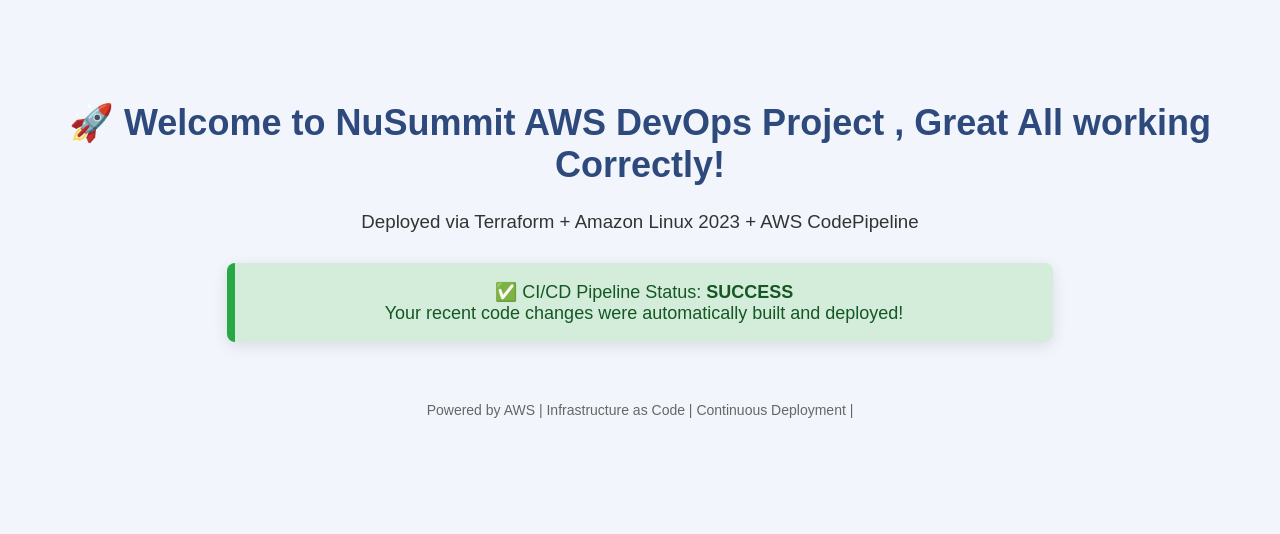
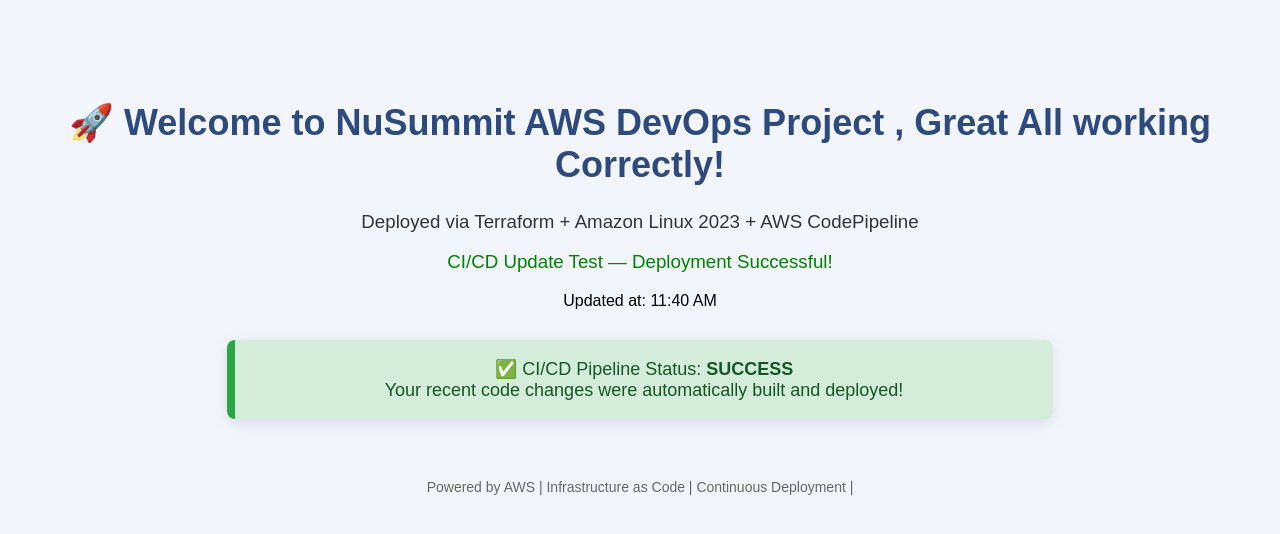
Before and after one commit to suraj-rokade/nusummit-aws-devops-task-v2, a plain HTML site: page app/index.html in a window 1280 px wide. Drawn offline with Linux system fonts and the light colour scheme.

Commit message:
Fresh deployment test after cleaning artifacts

```diff
--- a/app/index.html
+++ b/app/index.html
@@ -50,6 +50,8 @@
     <div class="container">
       <h1>🚀 Welcome to NuSummit AWS DevOps Project , Great All working Correctly!</h1>
       <h3>Deployed via Terraform + Amazon Linux 2023 + AWS CodePipeline</h3>
+      <h3 style="color: green;">CI/CD Update Test — Deployment Successful!</h3><p>Updated at: 11:40 AM</p>
+
 
       <div class="success-box">
         ✅ CI/CD Pipeline Status: <strong>SUCCESS</strong><br>
```
